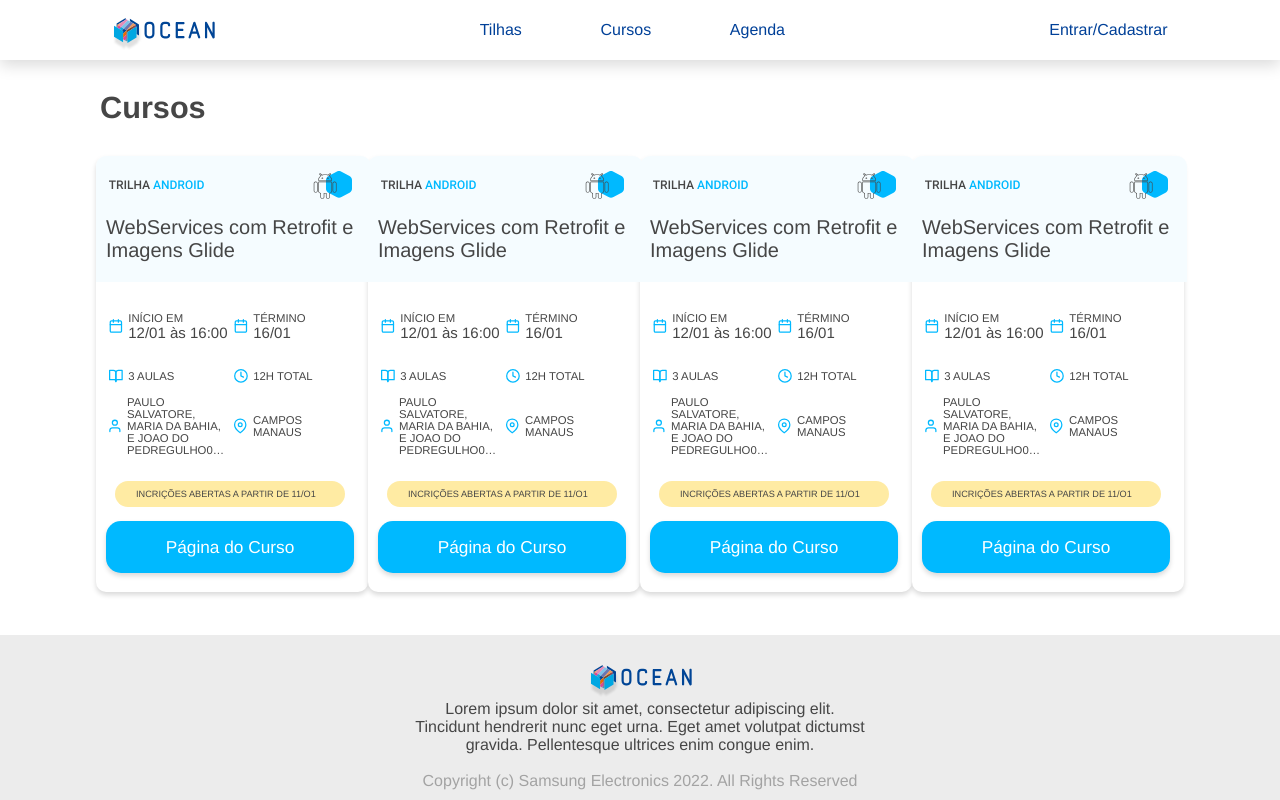
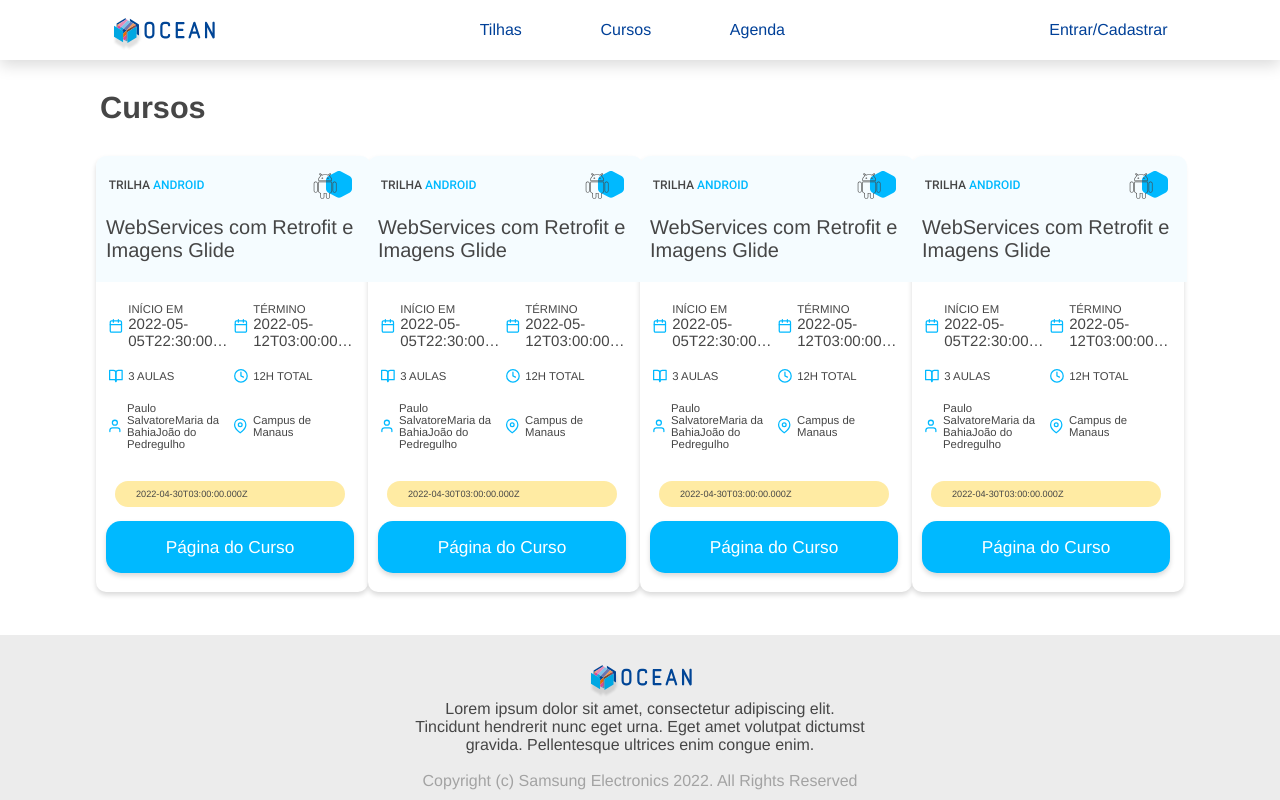
Before and after one commit to niltonc/ocean-frontend, a React (Vite) app: page / in a window 1280 px wide. Built offline with nearby package versions, Linux system fonts and the light colour scheme.

Commit message:
rafactor(coursers): map

```diff
--- a/src/pages/Cousers/index.tsx
+++ b/src/pages/Cousers/index.tsx
@@ -3,6 +3,19 @@ import Card from '../../components/Card';
 import Footer from '../../components/footer';
 import Header from '../../components/header';
 import { Container, CardContainer,Title, Row, Col } from './styles';
+// do component card
+import * as C from '../../components/Card/styles';
+import IconArrowDwon from '../../assets/arrowdown';
+import IconArrowUp from '../../assets/arrowup';
+import IconBook from '../../assets/book';
+import IconCalendar from '../../assets/calendar';
+import IconDegree from '../../assets/degree';
+import IconHeaderCard from '../../assets/headercard';
+import IconHour from '../../assets/hour';
+import IconLocation from '../../assets/location';
+import IconUser from '../../assets/user';
+//
+import { arrayCoursers } from './data';
 
 export interface ICousersPageProps {}
 
@@ -16,10 +29,90 @@ const CousersPage: React.FunctionComponent<ICousersPageProps> = (props) => {
             </Title>
             <Container>
            <CardContainer>
-               <Card/>
-               <Card/>
-               <Card/>
-               <Card/>
+           {arrayCoursers.map((courser) => (
+            //  components card
+            <C.Container>
+            <C.Color>
+            <C.SvgDiv>
+            <IconHeaderCard/>
+            </C.SvgDiv>
+
+            <C.Title>
+                {/* WebServices com Retrofit e
+                Imagens Glide */}
+                {courser.title}
+            </C.Title>
+
+            <C.Information>
+                <C.Row>
+                <IconCalendar/>
+                <C.Col>
+                <C.H3>INÍCIO EM</C.H3>
+                <C.H1>
+                    {/* 12/01 às 16:00 */}
+                    {courser.startTime}
+                    </C.H1>
+
+                </C.Col>
+
+                <IconCalendar/>
+                <C.Col>
+                <C.H3>TÉRMINO</C.H3>
+                <C.H1>
+                    {/* 16/01 */}
+                     {courser.endDate}
+                    </C.H1>
+                </C.Col>
+                </C.Row>
+
+                <C.Row>
+                <IconBook/>
+                <C.Col>
+                <C.H3>3 AULAS</C.H3>
+                </C.Col>
+
+                <IconHour/>
+                <C.Col>
+                <C.H3>12H TOTAL</C.H3>
+                </C.Col>
+                </C.Row>
+
+                <C.Row>
+                <IconUser/>
+                <C.Col>
+                <C.H3>
+                    {/* PAULO SALVATORE, MARIA DA BAHIA, E JOAO DO PEDREGULHO000000 */}
+                {courser.speakers}
+
+                </C.H3>
+                </C.Col>
+
+                <IconLocation/>
+                <C.Col>
+                <C.H3>
+                    {/* CAMPOS MANAUS */}
+                    {courser.campus}
+                </C.H3>
+                </C.Col>
+                </C.Row>
+            </C.Information>
+
+            <C.DateTag>
+                <C.TextTag>
+                    {/* INCRIÇÕES ABERTAS A PARTIR DE 11/O1 */}
+                    {courser.enrollmentsStart}
+                </C.TextTag>
+
+            </C.DateTag>
+
+            <C.Button>
+                {/* {detailsURL} */}
+                Página do Curso
+            </C.Button>
+        </C.Color>
+        </C.Container>
+            //
+           ))}
            </CardContainer>
 
             </Container>
```
